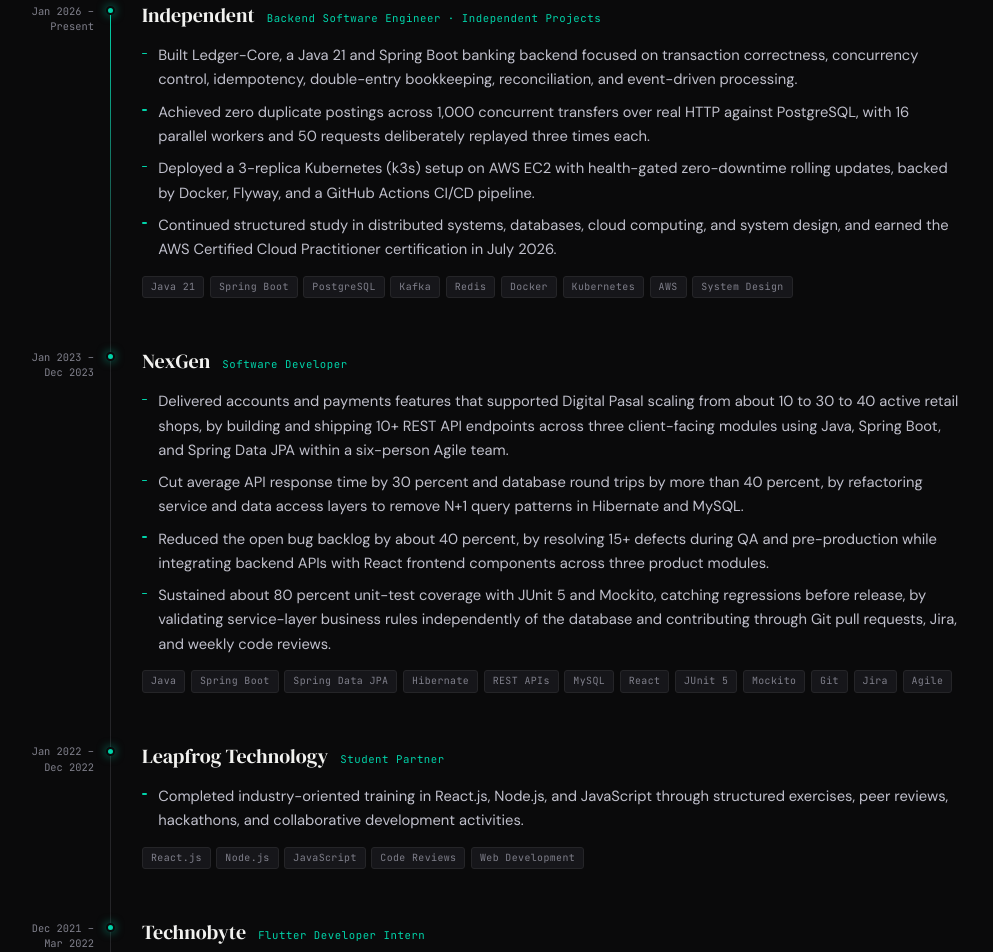
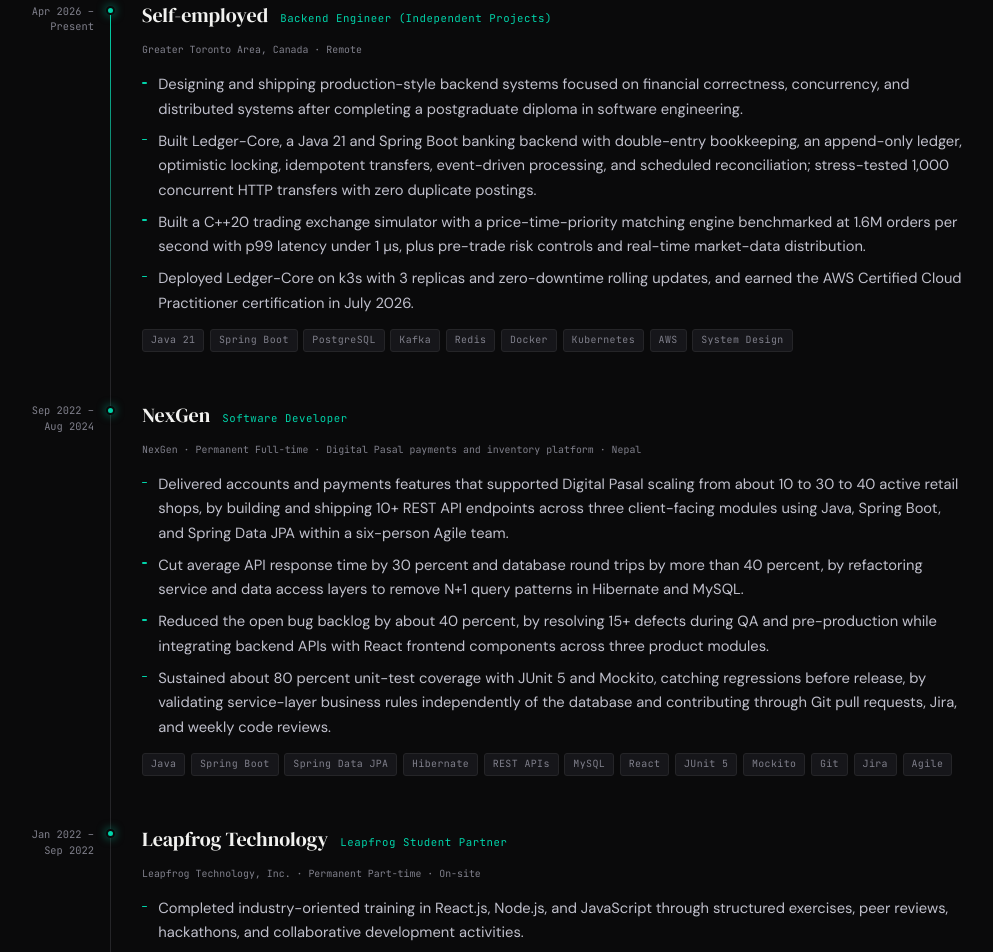
Before and after one commit to anishbasnetAB/Personal_website, a React (Vite) app: page / in a window 1280 px wide. Shown: the part 2700-3652 px from the top of the page, without its empty margins (164-1157 px from the left). Built offline with nearby package versions, Linux system fonts and the light colour scheme.

Commit message:
Match experience timeline to LinkedIn

```diff
--- a/src/components/Experience.tsx
+++ b/src/components/Experience.tsx
@@ -115,6 +115,12 @@ function ExperienceRow({ job, index, inView }: { job: Job; index: number; inView
           </span>
         </div>
 
+        {job.subPeriod && (
+          <p style={{ ...monoFont, fontSize: '0.62rem', color: 'var(--text-muted)', lineHeight: 1.5, marginBottom: '0.9rem' }}>
+            {job.subPeriod}
+          </p>
+        )}
+
         <ul style={{ listStyle: 'none', padding: 0, display: 'flex', flexDirection: 'column', gap: '0.5rem', marginBottom: '0.9rem' }}>
           {job.bullets.map((bullet, i) => (
             <li key={i} style={{ display: 'flex', gap: '0.7rem', alignItems: 'flex-start' }}>
--- a/src/data/portfolio.ts
+++ b/src/data/portfolio.ts
@@ -82,10 +82,10 @@ export const portfolio = {
 
   experience: [
     {
-      company: "Independent",
-      role: "Backend Software Engineer · Independent Projects",
-      period: "Jan 2026 – Present",
-      subPeriod: "Greater Toronto Area, Canada",
+      company: "Self-employed",
+      role: "Backend Engineer (Independent Projects)",
+      period: "Apr 2026 – Present",
+      subPeriod: "Greater Toronto Area, Canada · Remote",
       tech: [
         "Java 21",
         "Spring Boot",
@@ -98,17 +98,17 @@ export const portfolio = {
         "System Design",
       ],
       bullets: [
-        "Built Ledger-Core, a Java 21 and Spring Boot banking backend focused on transaction correctness, concurrency control, idempotency, double-entry bookkeeping, reconciliation, and event-driven processing.",
-        "Achieved zero duplicate postings across 1,000 concurrent transfers over real HTTP against PostgreSQL, with 16 parallel workers and 50 requests deliberately replayed three times each.",
-        "Deployed a 3-replica Kubernetes (k3s) setup on AWS EC2 with health-gated zero-downtime rolling updates, backed by Docker, Flyway, and a GitHub Actions CI/CD pipeline.",
-        "Continued structured study in distributed systems, databases, cloud computing, and system design, and earned the AWS Certified Cloud Practitioner certification in July 2026.",
+        "Designing and shipping production-style backend systems focused on financial correctness, concurrency, and distributed systems after completing a postgraduate diploma in software engineering.",
+        "Built Ledger-Core, a Java 21 and Spring Boot banking backend with double-entry bookkeeping, an append-only ledger, optimistic locking, idempotent transfers, event-driven processing, and scheduled reconciliation; stress-tested 1,000 concurrent HTTP transfers with zero duplicate postings.",
+        "Built a C++20 trading exchange simulator with a price-time-priority matching engine benchmarked at 1.6M orders per second with p99 latency under 1 µs, plus pre-trade risk controls and real-time market-data distribution.",
+        "Deployed Ledger-Core on k3s with 3 replicas and zero-downtime rolling updates, and earned the AWS Certified Cloud Practitioner certification in July 2026.",
       ],
     },
     {
       company: "NexGen",
       role: "Software Developer",
-      period: "Jan 2023 – Dec 2023",
-      subPeriod: "Digital Pasal: inventory, store-credit, and payments platform for small retailers",
+      period: "Sep 2022 – Aug 2024",
+      subPeriod: "NexGen · Permanent Full-time · Digital Pasal payments and inventory platform · Nepal",
       tech: ["Java", "Spring Boot", "Spring Data JPA", "Hibernate", "REST APIs", "MySQL", "React", "JUnit 5", "Mockito", "Git", "Jira", "Agile"],
       bullets: [
         "Delivered accounts and payments features that supported Digital Pasal scaling from about 10 to 30 to 40 active retail shops, by building and shipping 10+ REST API endpoints across three client-facing modules using Java, Spring Boot, and Spring Data JPA within a six-person Agile team.",
@@ -119,8 +119,9 @@ export const portfolio = {
     },
     {
       company: "Leapfrog Technology",
-      role: "Student Partner",
-      period: "Jan 2022 – Dec 2022",
+      role: "Leapfrog Student Partner",
+      period: "Jan 2022 – Sep 2022",
+      subPeriod: "Leapfrog Technology, Inc. · Permanent Part-time · On-site",
       tech: ["React.js", "Node.js", "JavaScript", "Code Reviews", "Web Development"],
       bullets: [
         "Completed industry-oriented training in React.js, Node.js, and JavaScript through structured exercises, peer reviews, hackathons, and collaborative development activities.",
@@ -128,8 +129,9 @@ export const portfolio = {
     },
     {
       company: "Technobyte",
-      role: "Flutter Developer Intern",
-      period: "Dec 2021 – Mar 2022",
+      role: "Flutter Intern",
+      period: "Jul 2021 – Dec 2021",
+      subPeriod: "Technobyte · Internship",
       tech: ["Flutter", "Dart", "MySQL", "REST APIs", "Mobile Development", "Debugging"],
       bullets: [
         "Shipped Flutter user interface features in Dart across three mobile releases, by integrating MySQL-backed REST services and building reusable components.",
```
